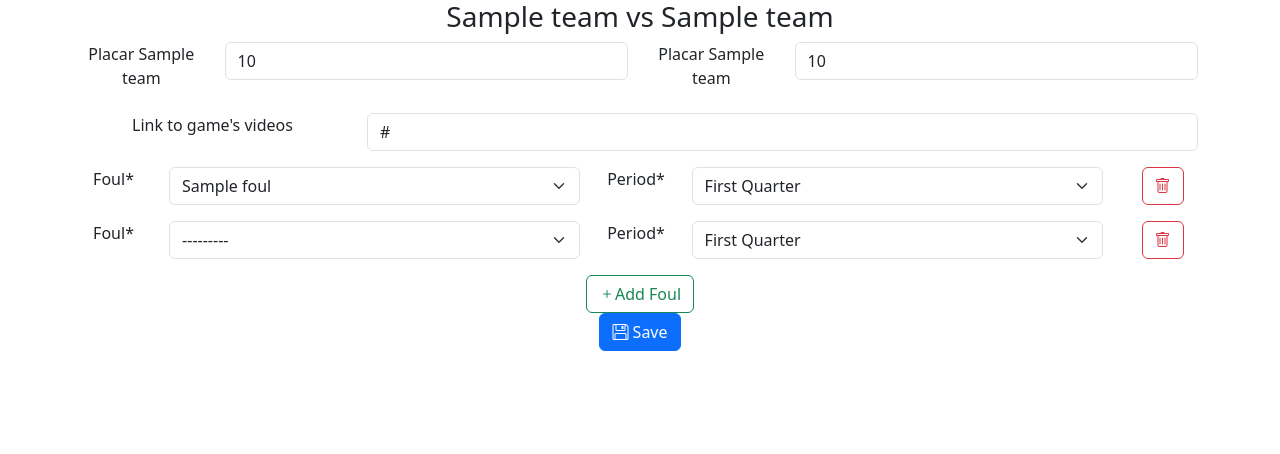
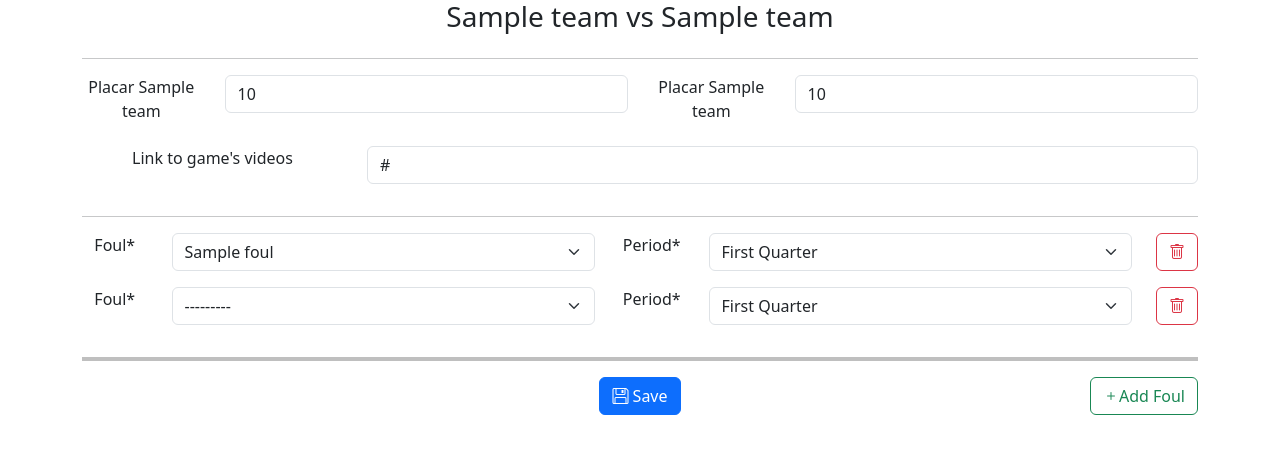
Before and after one commit to rafacasa/football-library, a Django app: page /football/edit/1/ in a window 1280 px wide. Shown: the top 454 px of the page. Run offline with Django 5.2, Linux system fonts and the light colour scheme; tables that the repository leaves empty hold one stand-in row (values such as "Sample post"); some libraries are stand-ins or nearby versions.

Commit message:
botao add

```diff
--- a/src/football/forms.py
+++ b/src/football/forms.py
@@ -1,6 +1,5 @@
-from crispy_forms.bootstrap import StrictButton
 from crispy_forms.helper import FormHelper
-from crispy_forms.layout import Div, Layout, Row
+from crispy_forms.layout import HTML, Div, Layout, Row
 from django.forms import ModelForm, inlineformset_factory
 
 from .models import Game, Game_Foul
@@ -53,12 +52,17 @@ class GameFoulFormSetHelper(FormHelper):
                 Div("foul", css_class="col"),
                 Div("period", css_class="col"),
                 Div(
-                    StrictButton(
-                        '<i class="bi bi-trash"></i>',
-                        "Del",
-                        css_class="btn btn-outline-danger",
+                    HTML(
+                        '<button class="btn btn-outline-danger" id="id_button_'
+                        'delete_set-{{forloop.counter|add:"-1" }}"><i class="bi '
+                        'bi-trash"></i></button>'
                     ),
-                    css_class="col-1",
+                    # StrictButton(
+                    #     '<i class="bi bi-trash"></i>',
+                    #     "id_button_delete_set-{{forloop.counter}}",
+                    #     css_class="btn btn-outline-danger",
+                    # ),
+                    css_class="col-auto text-end",
                 ),
                 css_class="row",
             )
--- /dev/null
+++ b/src/football/static/football/game_update.js
@@ -0,0 +1,38 @@
+window.addEventListener('load', (event) => {
+    // get form template and total number of forms from management form
+    const templateForm = document.getElementById('id_formset_empty_form');
+    const inputTotalForms = document.querySelector('input[id$="-TOTAL_FORMS"]');
+    const inputInitialForms = document.querySelector('input[id$="-INITIAL_FORMS"]');
+
+    // get our container (e.g. <table>, <ul>, or <div>) and "Add" button
+    const containerFormSet = document.getElementById('id_formset_container');
+    const buttonAdd = document.getElementById('id_formset_add_button');
+    const buttonSubmit = document.getElementById('id_formset_submit_button');
+
+    // event handlers
+    buttonAdd.onclick = addForm;
+
+
+    function addForm () {
+        // get new index
+        new_index = Number(inputTotalForms.value)
+
+        // create DocumentFragment from template
+        const formFragment = templateForm.content.cloneNode(true);
+        // a django form is rendered as_table (default), as_ul, or as_p, so
+        // the fragment will contain one or more <tr>, <li>, or <p> elements,
+        // respectively.
+        for (let element of formFragment.children) {
+            // replace the __prefix__ placeholders from the empty form by the
+            // actual form index
+            element.innerHTML = element.innerHTML.replace(
+            /(?<=\w+-)(__prefix__|\d+)(?=-\w+)/g,
+            new_index.toString());
+
+            console.log(element)
+        }
+        containerFormSet.appendChild(formFragment);
+        inputTotalForms.value = new_index + 1;
+        // TENTAR AJUSTAR O ID DO BOTAO DE DELETE
+    }
+}, false);
--- a/src/football/templates/football/game_update.html
+++ b/src/football/templates/football/game_update.html
@@ -1,6 +1,7 @@
 {% extends "base.html" %}
 
 {% load crispy_forms_tags %}
+{% load static %}
 
 {% block content %}
     <div class="row">
@@ -9,23 +10,35 @@
         </div>
     </div>
 
+    <hr>
+
     <form method="post" class="form-horizontal">
         {% crispy form %}
+
+        <hr>
+
+        <div id="id_formset_container">
         {% crispy formset formset_helper%}
-        <template>
-            {% crispy formset.empty_form formset_helper %}
+        </div>
+
+        <template id="id_formset_empty_form">
+            <div class="wrapper">
+                {% crispy formset.empty_form formset_helper %}
+            </div>
         </template>
 
-        <div class="row">
-            <div class="col">
-                <button type="button" class="btn btn-outline-success"><i class="bi bi-plus"></i>Add Foul</button>
+        <hr class="border border-2 border-black opacity-25">
+
+        <div class="row d-flex justify-content-between">
+            <div class="col d-flex"></div>
+            <div class="col d-flex justify-content-center">
+                <button class="btn btn-primary" type="submit"><i class="bi bi-floppy"></i>  Save</button>
             </div>
-        </div>
-        <div class="row">
-            <div class="col">
-                <button class="btn btn-primary" type="submit"><i class="bi bi-floppy"></i>  Save</button>
+            <div class="col d-flex justify-content-end">
+                <button type="button" class="btn btn-outline-success" id="id_formset_add_button"><i class="bi bi-plus"></i>Add Foul</button>
             </div>
         </div>
     </form>
 
+    <script src="{% static 'football/game_update.js' %}"></script>
 {% endblock content %}
--- a/src/football/views.py
+++ b/src/football/views.py
@@ -1,7 +1,5 @@
-from django.core.exceptions import ImproperlyConfigured
 from django.shortcuts import get_object_or_404, redirect, render
 from django.views.generic.detail import DetailView
-from django.views.generic.edit import UpdateView
 from django.views.generic.list import ListView
 
 from .forms import GameForm, GameFoulFormSet, GameFoulFormSetHelper
@@ -24,53 +22,6 @@ class GameDetailView(DetailView):
         game_fouls = Game_Foul.objects.filter(game=self.get_object())
         context["game_fouls"] = game_fouls
         return context
-
-
-class GameUpdateView(UpdateView):
-    model = Game
-    template_name = "football/game_update.html"
-    form_class = GameForm
-    formset_class = GameFoulFormSet
-    formset_helper_class = GameFoulFormSetHelper
-
-    def get_formset_class(self):
-        if self.formset_class:
-            return self.formset_class
-        raise ImproperlyConfigured("Specifying 'formset_class' is required")
-
-    def get_formset_kwargs(self):
-        return self.get_form_kwargs()
-
-    def get_formset(self, formset_class=None):
-        if formset_class is None:
-            formset_class = self.get_formset_class()
-        return formset_class(**self.get_formset_kwargs())
-
-    def get_context_data(self, **kwargs):
-        context = super().get_context_data(**kwargs)
-        if "formset" not in context:
-            context["formset"] = self.get_formset()
-        context["formset_helper"] = GameFoulFormSetHelper()
-        return context
-
-    def form_valid(self, form, formset):
-        formset.save()
-        return super().form_valid(form)
-
-    def form_invalid(self, form, formset):
-        return self.render_to_response(
-            self.get_context_data(form=form, formset=formset)
-        )
-
-    def post(self, request, *args, **kwargs):
-        self.object = self.get_object()
-        form = self.get_form()
-        formset = self.get_formset()
-
-        if form.is_valid() and formset.is_valid():
-            return self.form_valid(form, formset)
-        else:
-            return self.form_invalid(form, formset)
 
 
 def GameUpdateFoulInformation(request, pk):
```
